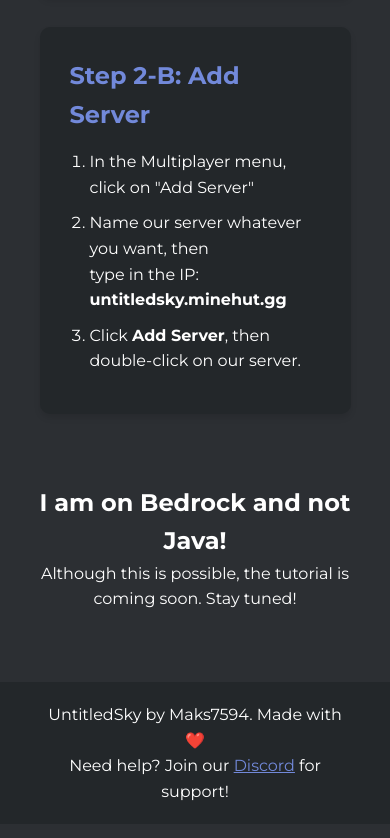
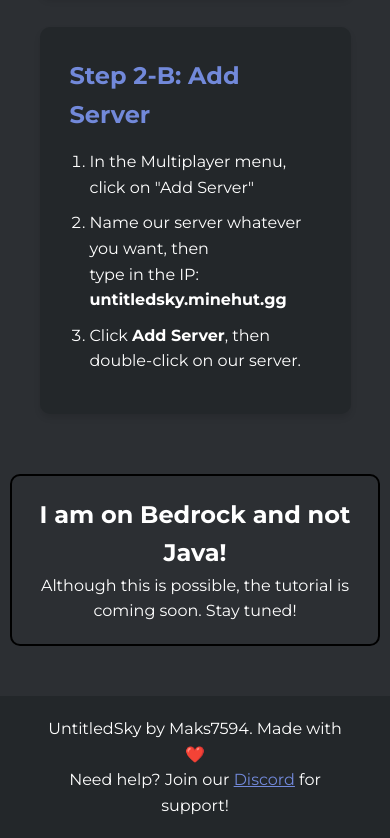
Before and after one commit to Maks7594/Maks7594.github.io, a plain HTML site: page betahowtojoin.html in a window 390 px wide. Shown: the part 900-1738 px from the top of the page. Drawn offline with Linux system fonts and the light colour scheme.

Commit message:
tuned soemthing

```diff
--- a/betahowtojoin.html
+++ b/betahowtojoin.html
@@ -133,10 +133,14 @@
     .tutorial-section h1 {
       font-size: 2rem;
     }
-  .bedrock {
+    .bedrock {
     text-align: center;
     padding: 20px;
-  }
+    border: 2px solid #000;
+    border-radius: 10px;
+    margin: 10px;
+}
+
   }
 </style>
 </head>
@@ -186,7 +190,6 @@
 	<h2>I am on Bedrock and not Java!</h2>
 	<p>Although this is possible, the tutorial is coming soon. Stay tuned!</p>
 </section>
-
   <footer>
     <div class="container">
       <p>UntitledSky by Maks7594. Made with ❤️</p>
```
